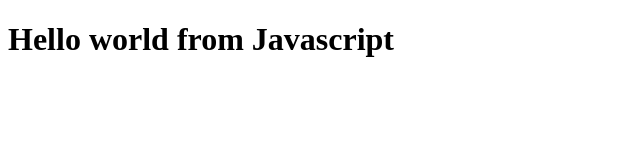
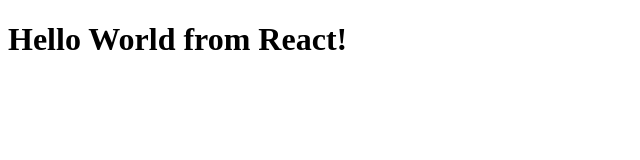
Before and after one commit to subham9418/namaste-react, a plain HTML site: page index.html in a window 1280 px wide. Shown: the whole page, without its empty margins (0-640 px from the left). Drawn offline with nearby package versions, Linux system fonts and the light colour scheme.

Commit message:
Hello World from React

```diff
--- a/index.html
+++ b/index.html
@@ -1,22 +1,29 @@
 <!DOCTYPE html>
 <html lang="en">
+
 <head>
   <meta charset="UTF-8">
   <meta name="viewport" content="width=device-width, initial-scale=1.0">
   <title>Namaste React</title>
 </head>
+
 <body>
 
   <div id="root">
-    <script>
-      const heading = document.createElement("h1");
-      heading.innerHTML = "Hello world from Javascript"
-
-      const root = document.getElementById("root")
-      root.appendChild(heading);
-    </script>
 
   </div>
 
+  <script crossorigin src="https://unpkg.com/react@18/umd/react.development.js"></script>
+  <script crossorigin src="https://unpkg.com/react-dom@18/umd/react-dom.development.js"></script>
+
+  <script>
+    const heading = React.createElement("h1", {}, "Hello World from React!");
+
+    const root = ReactDOM.createRoot(document.getElementById("root"));
+
+    root.render(heading);
+  </script>
+
 </body>
+
 </html>
```
Also changed, not shown: README.md (added).
